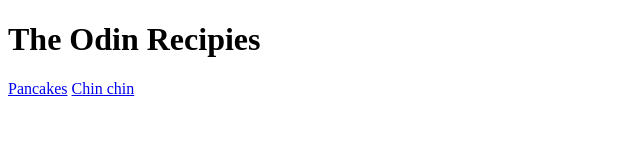
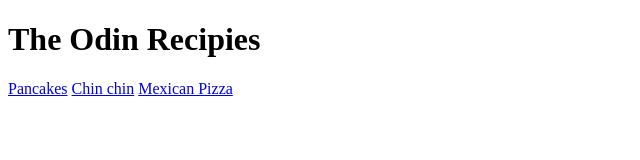
Before and after one commit to XeNN132/odin-recipes, a plain HTML site: page index.html in a window 1280 px wide. Shown: the whole page, without its empty margins (0-640 px from the left). Drawn offline with Linux system fonts and the light colour scheme.

Commit message:
Linked pizza recipe page to index page.

```diff
--- a/index.html
+++ b/index.html
@@ -8,6 +8,7 @@
 		<h1>The Odin Recipies</h1>
 		<a href="./recipies/pancakes.html">Pancakes</a>
 		<a href="./recipies/chin_chin.html">Chin chin</a>
+		<a href="./recipies/pizza.html">Mexican Pizza</a>
 
 	</body>
 </html>
```
